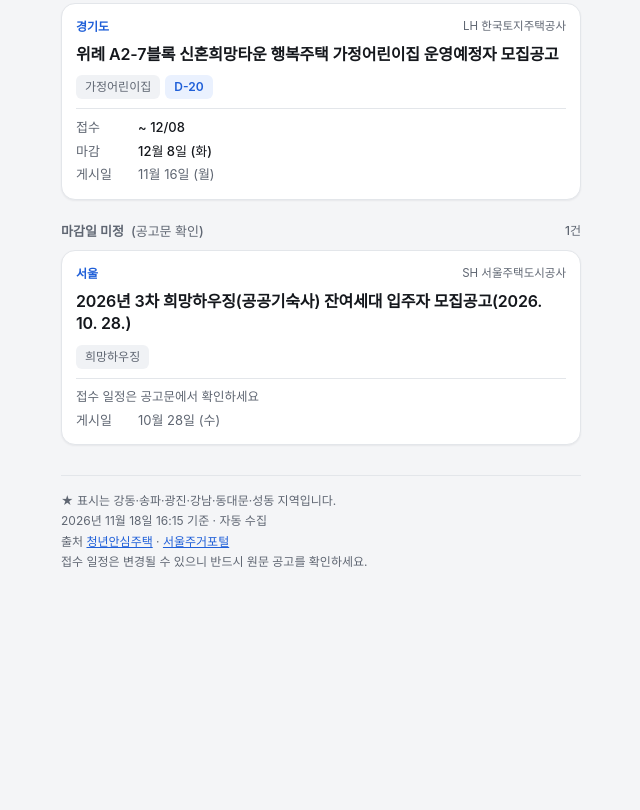
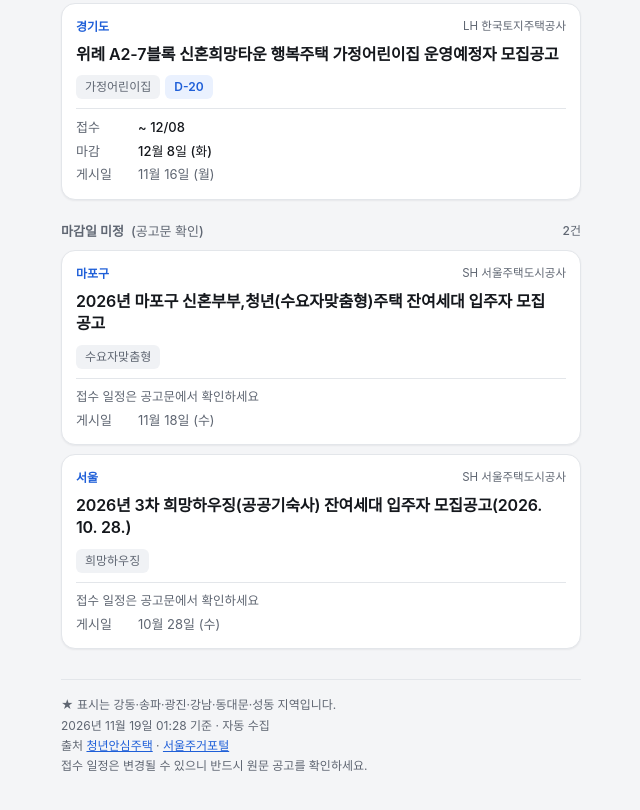
Before and after one commit to Roy1Roy2Roy3/youth-housing-digest, a plain HTML site: page archive/2026-11-18.html in a window 1280 px wide. Shown: the part 1242-2052 px from the top of the page, without its empty margins (319-959 px from the left). Before the commit the page ends 1855 px from the top, so only its background shows below. Drawn offline with Linux system fonts and the light colour scheme.

Commit message:
docs: 공고 요약 갱신 2026-11-18

```diff
--- a/archive/2026-11-18.html
+++ b/archive/2026-11-18.html
@@ -6,7 +6,7 @@
 viewport-fit=cover">
 <meta name="color-scheme" content="light dark">
 <title>청년주택 공고 · 11/18</title>
-<meta name="description" content="서울 청년안심주택·SH·LH 모집공고 5건">
+<meta name="description" content="서울 청년안심주택·SH·LH 모집공고 6건">
 <style>
 *,*::before,*::after{box-sizing:border-box}
 :root{
@@ -145,13 +145,13 @@ h1{font-size:22px}
 <h1>청년주택 공고</h1>
 <p class="sub">11/18 기준 접수 중·예정 공고 · 서울 · 경기 · 인천</p>
 <div class="stats">
-<div><b>5</b>전체</div>
+<div><b>6</b>전체</div>
 <div class="hi"><b>0</b>★ 추천 지역</div>
 <div class="ur"><b>2</b>마감 임박</div>
 <div class="so"><b>0</b>접수 예정</div>
 </div>
 </header>
-<div class="filters"><button class="f on" data-f="all">전체 5</button><button class="f" data-f="urgent">마감 임박 2</button></div>
+<div class="filters"><button class="f on" data-f="all">전체 6</button><button class="f" data-f="urgent">마감 임박 2</button></div>
 <h2 class="day">오늘 마감 <span class="wd">(지금 넣어야 합니다)</span><span class="dayn">1건</span></h2><div class="list"><article class="card"
 data-tier="2" data-source="청년안심주택"
 data-soon="0">
@@ -184,7 +184,15 @@ data-soon="0">
 <h3><a href="https://apply.lh.or.kr/lhapply/apply/wt/wrtanc/selectWrtancInfo.do?panId=2015122300021058&amp;ccrCnntSysDsCd=03&amp;uppAisTpCd=06&amp;aisTpCd=40&amp;mi=1026" target="_blank" rel="noopener">위례 A2-7블록 신혼희망타운 행복주택 가정어린이집 운영예정자 모집공고</a></h3>
 <div class="chips"><span class="chip">가정어린이집</span><span class="chip due">D-20</span></div>
 <div class="meta"><div class="row"><span class="k">접수</span><span class="v">~ 12/08</span></div><div class="row"><span class="k">마감</span><span class="v">12월 8일 (화)</span></div><div class="row sub"><span class="k">게시일</span><span class="v">11월 16일 (월)</span></div></div>
-</article></div><h2 class="day">마감일 미정 <span class="wd">(공고문 확인)</span><span class="dayn">1건</span></h2><div class="list"><article class="card"
+</article></div><h2 class="day">마감일 미정 <span class="wd">(공고문 확인)</span><span class="dayn">2건</span></h2><div class="list"><article class="card"
+data-tier="2" data-source="SH"
+data-soon="0">
+<div class="top"><span class="place">마포구</span>
+<span class="src">SH 서울주택도시공사</span></div>
+<h3><a href="https://www.i-sh.co.kr/main/lay2/program/S1T294C295/www/brd/m_241/view.do?seq=313424" target="_blank" rel="noopener">2026년 마포구 신혼부부,청년(수요자맞춤형)주택 잔여세대 입주자 모집 공고</a></h3>
+<div class="chips"><span class="chip">수요자맞춤형</span></div>
+<div class="meta"><div class="row none">접수 일정은 공고문에서 확인하세요</div><div class="row sub"><span class="k">게시일</span><span class="v">11월 18일 (수)</span></div></div>
+</article><article class="card"
 data-tier="2" data-source="SH"
 data-soon="0">
 <div class="top"><span class="place">서울</span>
@@ -196,7 +204,7 @@ data-soon="0">
 <div class="nohit">조건에 맞는 공고가 없습니다.</div>
 <footer>
 ★ 표시는 강동·송파·광진·강남·동대문·성동 지역입니다.<br>
-2026년 11월 18일 16:15 기준 · 자동 수집<br>
+2026년 11월 19일 01:28 기준 · 자동 수집<br>
 출처 <a href="https://soco.seoul.go.kr/youth/bbs/BMSR00015/list.do?menuNo=400008" target="_blank" rel="noopener">청년안심주택</a> ·
 <a href="https://housing.seoul.go.kr/site/main/sh/publicLease/list" target="_blank" rel="noopener">서울주거포털</a><br>
 접수 일정은 변경될 수 있으니 반드시 원문 공고를 확인하세요.
```
Also changed, not shown: index.html (+13 -5 lines).
